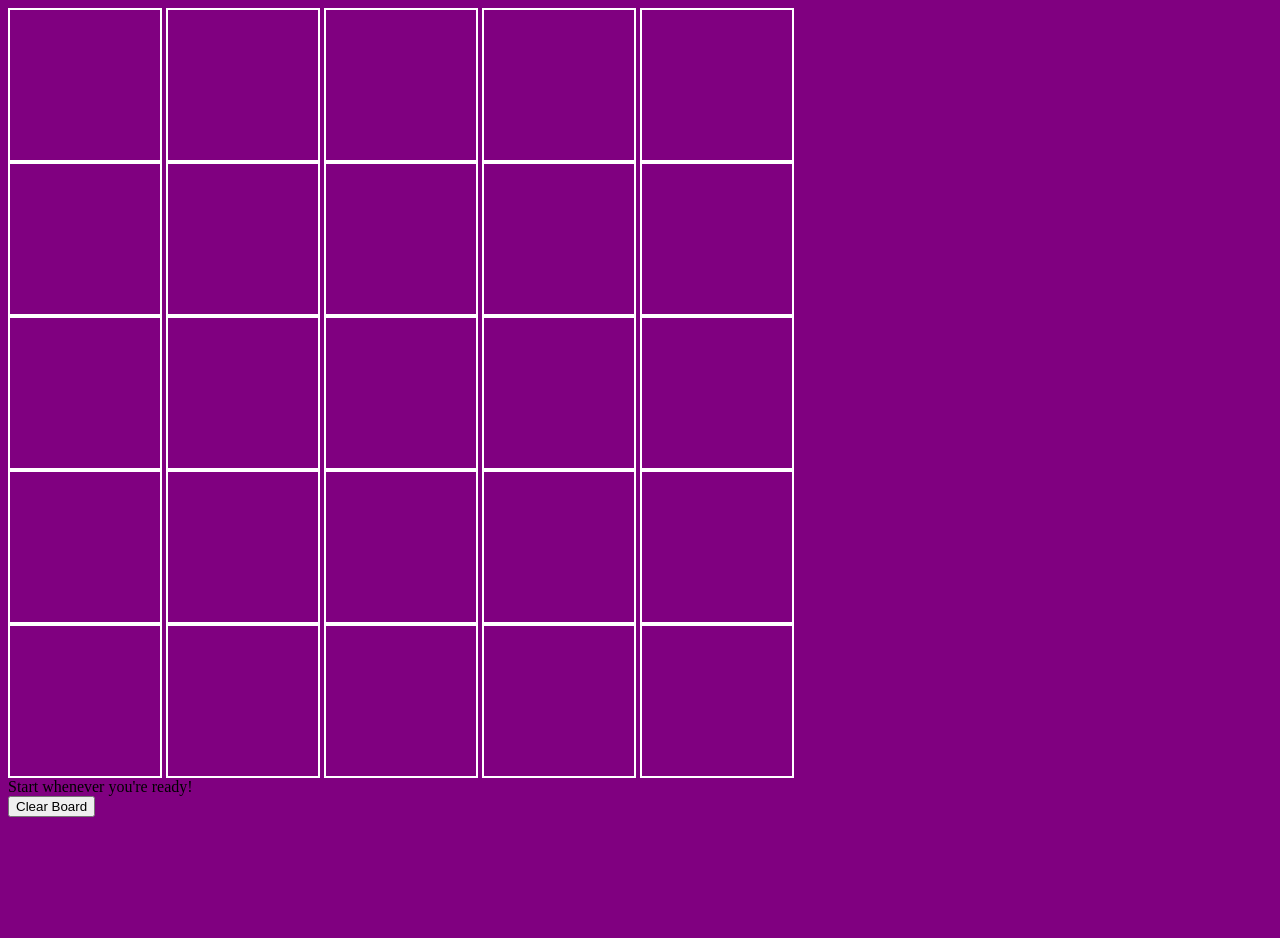
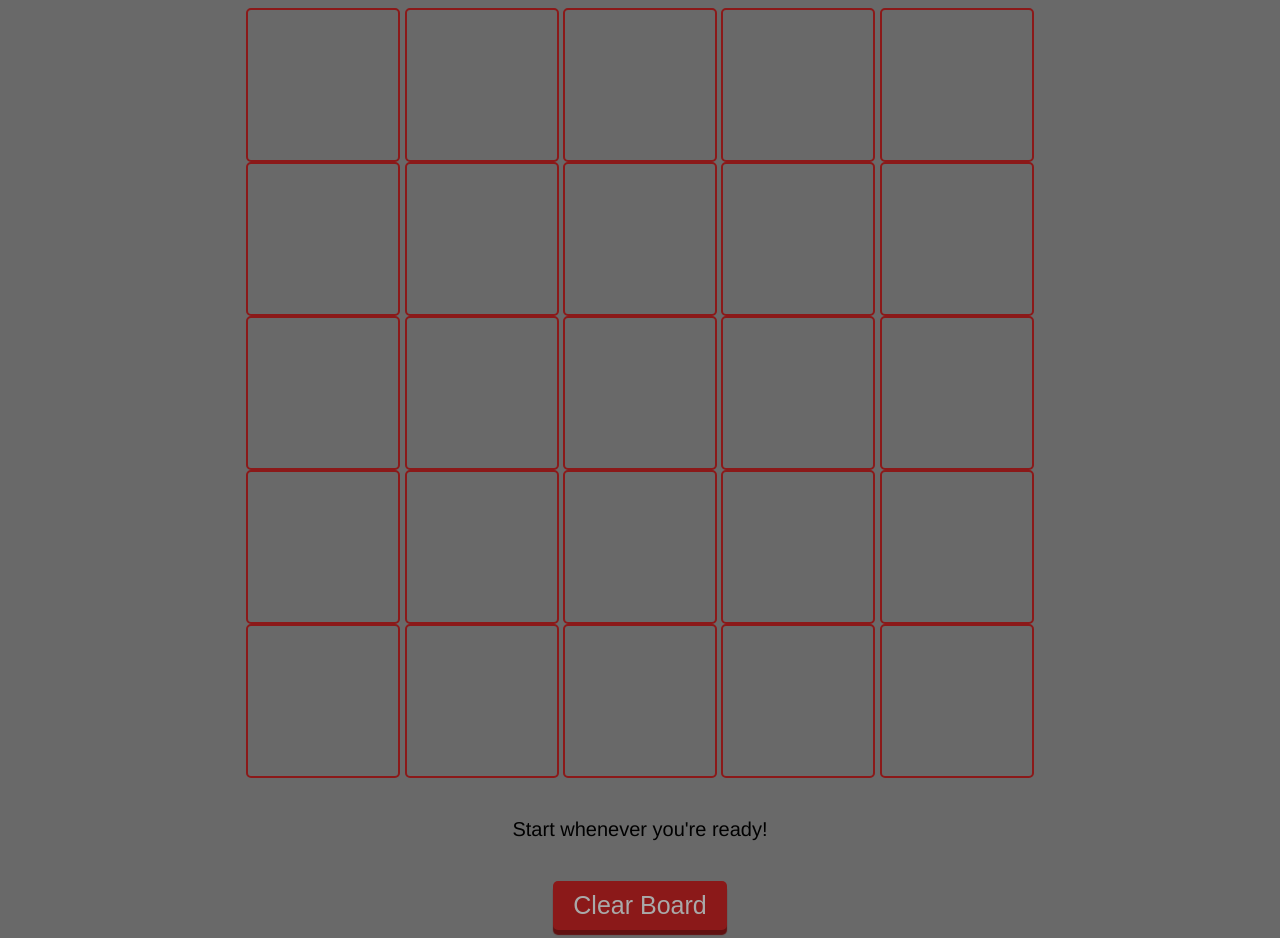
Before and after one commit to amack459/WDI_PROJECT1, a PHP site: page / in a window 1280 px wide. Before the commit the page ends 817 px from the top, so only its background shows below. Run offline with PHP 8.4, Linux system fonts and the light colour scheme.

Commit message:
came up with color scheme

```diff
--- a/css/app.css
+++ b/css/app.css
@@ -1,21 +1,43 @@
 body{
-  background: purple;
+  background: #696969  ;
+  font-family: "Helvetica Neue";
+  text-align: center;
 }
 
 ul{
-
   margin:0px;
   padding:0px;
 }
 
 li {
   display: inline-block;
-  border: 2px solid white;
+  border: 2px solid #8b1919;
   width: 150px;
   height: 150px;
   vertical-align: top;
+  border-radius: 5px;
+
 }
 
-#white{
-  color:white;
+#clear{
+  font-size: 25px;
+  padding: 10px 20px;
+  border-radius: 5px;
+  border: none;
+  background-color: #8b1919;
+  color: #A9A9A9;
+  box-shadow: 0px 5px 1px 0 #611111;
+  position: center;
+  top: -5px;
+  cursor: pointer
 }
+
+.narrator {
+  padding: 40px;
+  font-size: 20px;
+}
+
+#clear:hover {
+  top: 0;
+  box-shadow: none;
+}
--- a/js/app.js
+++ b/js/app.js
@@ -47,7 +47,7 @@ window.addEventListener("DOMContentLoaded", function() {
 
       player = "BLACK";
       gameOver = false;
-      narrator.innerHTML = "BLACK'S TURN";
+      narrator.innerHTML = "Start whenever you're ready!";
 });
 //checks all squares to see what square is assigned to what player
 function checkSquares(squares) {
```
